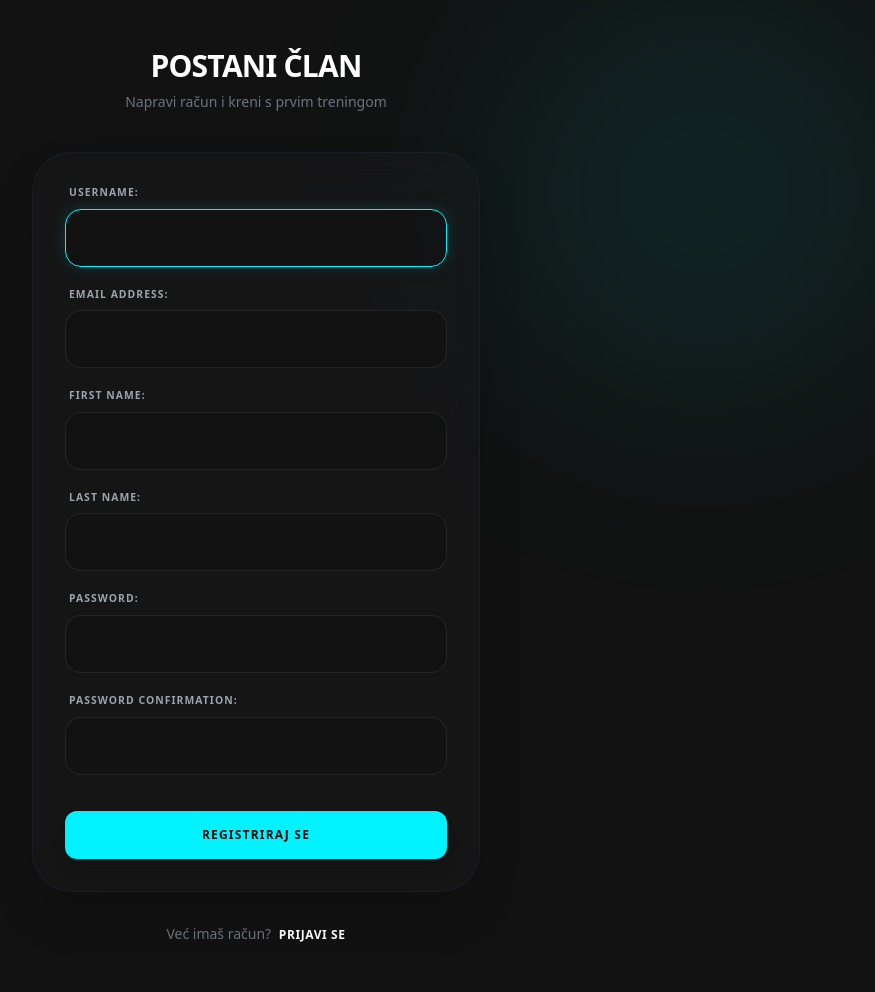
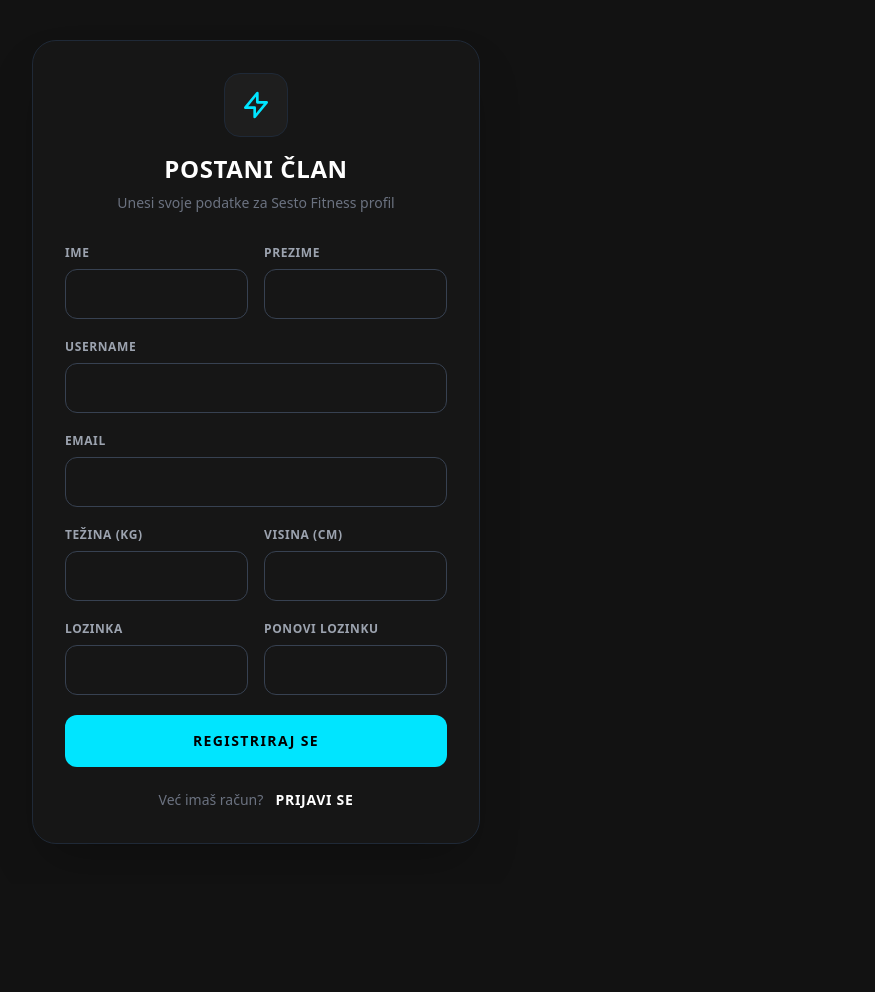
Before and after one commit to ssesto1/gym, a Django app: page /korisnici/registracija/ in a window 1280 px wide. Shown: the whole page, without its empty margins (384-1259 px from the left). After the commit the page ends 844 px from the top, so only its background shows below. Run offline with Django 3.2, Linux system fonts and the light colour scheme; some libraries are stand-ins or nearby versions.

Commit message:
Fixed design of a registration

```diff
--- a/users/templates/users/registracija.html
+++ b/users/templates/users/registracija.html
@@ -1,61 +1,104 @@
 {% extends 'base.html' %}
 
-{% block title %}Registracija |  Fitness{% endblock %}
+{% block content %}
+<div class="min-h-screen bg-[#121212] flex items-center justify-center px-4 py-10">
+    <div class="max-w-md w-full bg-[#161616] rounded-3xl shadow-2xl p-8 border border-gray-800">
 
-{% block content %}
-<style>
-    .premium-form p { margin-bottom: 1.25rem; }
-    .premium-form label {
-        display: block; font-size: 0.65rem; font-weight: 700; text-transform: uppercase;
-        letter-spacing: 0.1em; color: #9ca3af; margin-bottom: 0.5rem; margin-left: 0.25rem;
-    }
-    .premium-form input {
-        width: 100%; background-color: rgba(18, 18, 18, 0.6); border: 1px solid rgba(255, 255, 255, 0.08);
-        border-radius: 1rem; padding: 1rem; color: white; font-weight: 500; font-size: 1rem;
-        outline: none; transition: all 0.3s ease;
-    }
-    /* Fokus s pravom neonskom bojom aplikacije */
-    .premium-form input:focus { border-color: #00f2fe; box-shadow: 0 0 15px rgba(0, 242, 254, 0.15); }
-    .premium-form .errorlist { color: #f87171; font-size: 0.75rem; font-weight: 600; margin-bottom: 1rem; list-style: none; padding: 0; }
-
-    /* Agresivno i trajno skrivanje uputa za lozinku */
-    .premium-form .helptext { display: none !important; }
-    .premium-form ul:not(.errorlist) { display: none !important; }
-    .premium-form span.helptext { display: none !important; }
-</style>
-
-<div class="min-h-screen flex items-center justify-center px-5 py-12 relative overflow-hidden">
-    <div class="absolute top-0 right-0 w-96 h-96 bg-[#00f2fe]/10 rounded-full blur-[120px] pointer-events-none"></div>
-
-    <div class="w-full max-w-md relative z-10">
-        <div class="text-center mb-10">
-            <h1 class="text-3xl font-bold text-white uppercase tracking-tight mb-2">Postani Član</h1>
-            <p class="text-gray-500 text-sm">Napravi račun i kreni s prvim treningom</p>
+        <div class="text-center mb-8">
+            <div class="w-16 h-16 bg-[#1e1e1e] rounded-2xl flex items-center justify-center mx-auto mb-4 border border-gray-800">
+                <svg xmlns="http://www.w3.org/2000/svg" class="h-8 w-8 text-[#00E5FF]" fill="none" viewBox="0 0 24 24" stroke="currentColor">
+                    <path stroke-linecap="round" stroke-linejoin="round" stroke-width="2" d="M13 10V3L4 14h7v7l9-11h-7z" />
+                </svg>
+            </div>
+            <h2 class="text-2xl font-bold text-white tracking-wide">POSTANI ČLAN</h2>
+            <p class="text-sm text-gray-500 mt-2">Unesi svoje podatke za Sesto Fitness profil</p>
         </div>
 
-        <div class="bg-brand-card/40 backdrop-blur-xl p-8 rounded-[2.5rem] border border-gray-800/50 shadow-2xl">
-            <form method="POST" class="premium-form">
-                {% csrf_token %}
+        <form method="POST" action="" class="space-y-5">
+            {% csrf_token %}
 
-                {% if form.non_field_errors %}
-                    <div class="bg-red-500/10 border border-red-500/30 rounded-xl p-4 mb-6 text-red-400 text-xs font-bold text-center">
-                        {{ form.non_field_errors }}
-                    </div>
-                {% endif %}
+            <div class="grid grid-cols-2 gap-4">
+                <div>
+                    <label class="block text-xs font-bold text-gray-400 mb-2 uppercase tracking-wider">Ime</label>
+                    <input type="text" name="first_name"
+                           value="{{ form.first_name.value|default_if_none:'' }}"
+                           class="w-full bg-transparent text-white border border-gray-700 rounded-xl px-4 py-3 focus:outline-none focus:border-[#00E5FF] focus:ring-1 focus:ring-[#00E5FF] transition-colors"
+                           required>
+                </div>
+                <div>
+                    <label class="block text-xs font-bold text-gray-400 mb-2 uppercase tracking-wider">Prezime</label>
+                    <input type="text" name="last_name"
+                           value="{{ form.last_name.value|default_if_none:'' }}"
+                           class="w-full bg-transparent text-white border border-gray-700 rounded-xl px-4 py-3 focus:outline-none focus:border-[#00E5FF] focus:ring-1 focus:ring-[#00E5FF] transition-colors"
+                           required>
+                </div>
+            </div>
 
-                {{ form.as_p }}
+            <div>
+                <label class="block text-xs font-bold text-gray-400 mb-2 uppercase tracking-wider">Username</label>
+                <input type="text" name="username"
+                       value="{{ form.username.value|default_if_none:'' }}"
+                       class="w-full bg-transparent text-white border border-gray-700 rounded-xl px-4 py-3 focus:outline-none focus:border-[#00E5FF] focus:ring-1 focus:ring-[#00E5FF] transition-colors"
+                       required>
+            </div>
 
-                <button type="submit" class="w-full bg-[#00f2fe] hover:bg-[#00d4df] text-[#0a0a0a] font-black py-4 rounded-xl uppercase text-xs tracking-widest shadow-lg transition-transform hover:-translate-y-0.5 mt-4">
-                    Registriraj se
-                </button>
-            </form>
-        </div>
+            <div>
+                <label class="block text-xs font-bold text-gray-400 mb-2 uppercase tracking-wider">Email</label>
+                <input type="email" name="email"
+                       value="{{ form.email.value|default_if_none:'' }}"
+                       class="w-full bg-transparent text-white border border-gray-700 rounded-xl px-4 py-3 focus:outline-none focus:border-[#00E5FF] focus:ring-1 focus:ring-[#00E5FF] transition-colors"
+                       required>
+            </div>
 
-        <div class="text-center mt-8">
-            <p class="text-gray-500 text-sm">Već imaš račun?
-                <a href="{% url 'users:prijava' %}" class="text-white font-bold hover:text-[#00f2fe] transition-colors ml-1 uppercase tracking-wider text-xs">Prijavi se</a>
-            </p>
-        </div>
+            <div class="grid grid-cols-2 gap-4">
+                <div>
+                    <label class="block text-xs font-bold text-gray-400 mb-2 uppercase tracking-wider">Težina (kg)</label>
+                    <input type="number" step="0.1" name="tezina"
+                           value="{{ form.tezina.value|default_if_none:'' }}"
+                           class="w-full bg-transparent text-white border border-gray-700 rounded-xl px-4 py-3 focus:outline-none focus:border-[#00E5FF] focus:ring-1 focus:ring-[#00E5FF] transition-colors"
+                           required>
+                </div>
+                <div>
+                    <label class="block text-xs font-bold text-gray-400 mb-2 uppercase tracking-wider">Visina (cm)</label>
+                    <input type="number" name="visina"
+                           value="{{ form.visina.value|default_if_none:'' }}"
+                           class="w-full bg-transparent text-white border border-gray-700 rounded-xl px-4 py-3 focus:outline-none focus:border-[#00E5FF] focus:ring-1 focus:ring-[#00E5FF] transition-colors"
+                           required>
+                </div>
+            </div>
+
+            <div class="grid grid-cols-2 gap-4">
+                <div>
+                    <label class="block text-xs font-bold text-gray-400 mb-2 uppercase tracking-wider">Lozinka</label>
+                    <input type="password" name="password"
+                           class="w-full bg-transparent text-white border border-gray-700 rounded-xl px-4 py-3 focus:outline-none focus:border-[#00E5FF] focus:ring-1 focus:ring-[#00E5FF] transition-colors"
+                           required>
+                </div>
+                <div>
+                    <label class="block text-xs font-bold text-gray-400 mb-2 uppercase tracking-wider">Ponovi lozinku</label>
+                    <input type="password" name="password_confirm"
+                           class="w-full bg-transparent text-white border border-gray-700 rounded-xl px-4 py-3 focus:outline-none focus:border-[#00E5FF] focus:ring-1 focus:ring-[#00E5FF] transition-colors"
+                           required>
+                </div>
+            </div>
+
+            {% if form.errors %}
+            <div class="bg-red-900/50 border border-red-500 text-red-200 text-sm p-3 rounded-lg mt-4">
+                Molimo ispravite greške u formi.
+            </div>
+            {% endif %}
+
+            <button type="submit"
+                    class="w-full bg-[#00E5FF] text-black font-bold text-sm tracking-widest rounded-xl px-4 py-4 mt-6 hover:bg-cyan-400 transition-colors">
+                REGISTRIRAJ SE
+            </button>
+
+            <div class="text-center mt-6">
+                <span class="text-sm text-gray-500">Već imaš račun?</span>
+                <a href="/korisnici/prijava/" class="text-sm text-white font-bold tracking-wider hover:text-[#00E5FF] ml-2">PRIJAVI SE</a>
+            </div>
+        </form>
+
     </div>
 </div>
 {% endblock %}
```
